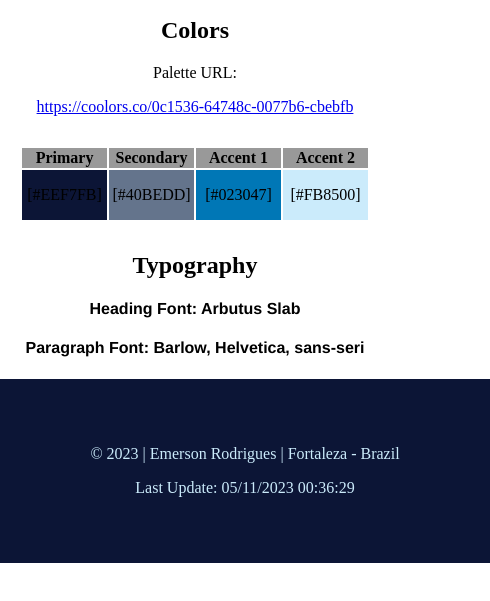
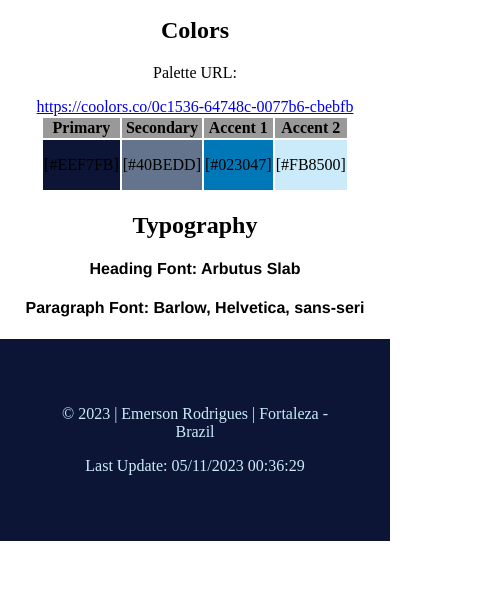
Before and after one commit to Rfemerson/wdd230, a plain HTML site: page lesson3/design.html in a window 390 px wide. Shown: the part 203-804 px from the top of the page, 490 px wide, since content can reach past the window. Drawn offline with Linux system fonts and the light colour scheme.

Commit message:
Fix lesson 3 web site

```diff
--- a/lesson3/styles.css/design.css
+++ b/lesson3/styles.css/design.css
@@ -45,15 +45,17 @@ main {
 }
 
 .colors {
-    min-width: 350px;
-    margin: 30px auto;
-    text-align: center;
+    display: flex;
+    flex-direction: column;
+    align-items: center;
+    justify-content: center;
   }
+
   .colors th {
     background-color: #999;
   }
   .colors td{
-    width: 25%;
+    width: auto;
     height: 3em;
   }
   .primary {
@@ -93,7 +95,7 @@ footer {
     text-align: center;
     align-content: center;
     display: block;
-    width: 100%;
+    width: auto;
     font-family: var(--heading-font);
 }
 
@@ -110,4 +112,10 @@ footer {
         display: block;
         padding: 15px;
     }
+
+    .colors {
+        flex-direction: row;
+        flex-wrap: wrap;
+      }
+
 }
--- a/lesson3/styles.css/main.css
+++ b/lesson3/styles.css/main.css
@@ -78,7 +78,7 @@ footer {
     text-align: center;
     align-content: center;
     display: block;
-    width: 100%;
+    width: autos;
     font-family: var(--heading-font);
 }
 
@@ -96,4 +96,9 @@ footer {
         display: block;
         padding: 15px;
     }
+
+    main img {
+        max-width: 100%;
+        height: auto;
+    }
 }
--- a/lesson3/styles.css/target-audience.css
+++ b/lesson3/styles.css/target-audience.css
@@ -74,7 +74,7 @@ footer {
     text-align: center;
     align-content: center;
     display: block;
-    width: 100%;
+    width: auto;
     font-family: var(--heading-font);
 }
 
```
